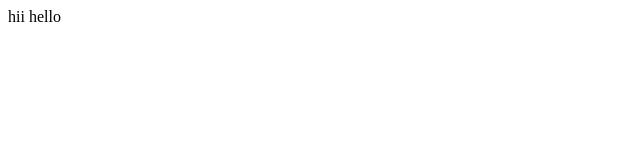
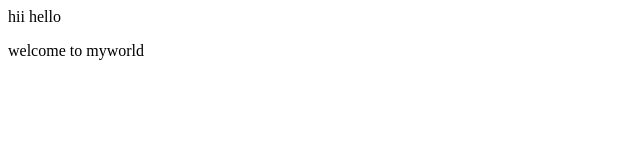
Before and after one commit to sownyakoribilli/cse2b, a plain HTML site: page index.html in a window 1280 px wide. Shown: the whole page, without its empty margins (0-640 px from the left). Drawn offline with Linux system fonts and the light colour scheme.

Commit message:
Update index.html
add p tag

```diff
--- a/index.html
+++ b/index.html
@@ -1,5 +1,6 @@
 <html>
     <body>
         <p>hii hello</p>
+        <p> welcome to myworld</p>
     </body>
 </html>
```
